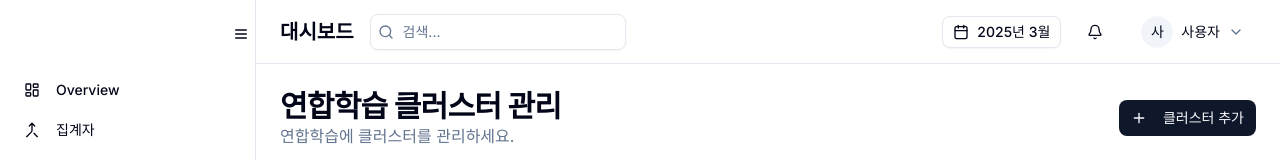
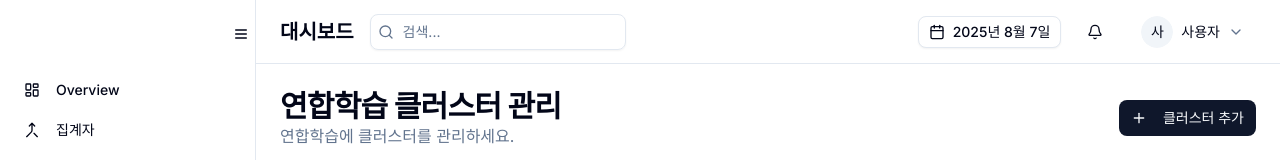
Before and after one commit to Mungge/Fleecy-Cloud, a Next.js app in the folder frontend/: page /dashboard/participants in a window 1280 px wide. Shown: the top 160 px of the page. Built offline with nearby package versions, Linux system fonts and the light colour scheme; no server answers.

Commit message:
💄 Update the dynamic date display in the header.

```diff
--- a/frontend/src/components/dashboard/layout/header.tsx
+++ b/frontend/src/components/dashboard/layout/header.tsx
@@ -24,6 +24,13 @@
 		await logout();
 	};
 
+	const getDate = () => {
+		return new Date().toLocaleDateString("ko-KR", {
+			year: "numeric",
+			month: "long",
+			day: "numeric",
+		});
+	};
 	return (
 		<header className="h-16 border-b bg-card">
 			<div className="px-6 h-full flex justify-between items-center">
@@ -37,7 +44,7 @@
 				<div className="flex items-center gap-4">
 					<Button variant="outline" size="sm" className="hidden md:flex gap-2">
 						<Calendar className="h-4 w-4" />
-						<span>2025년 3월</span>
+						<span>{getDate()}</span>
 					</Button>
 					<DropdownMenu>
 						<DropdownMenuTrigger asChild>
```
